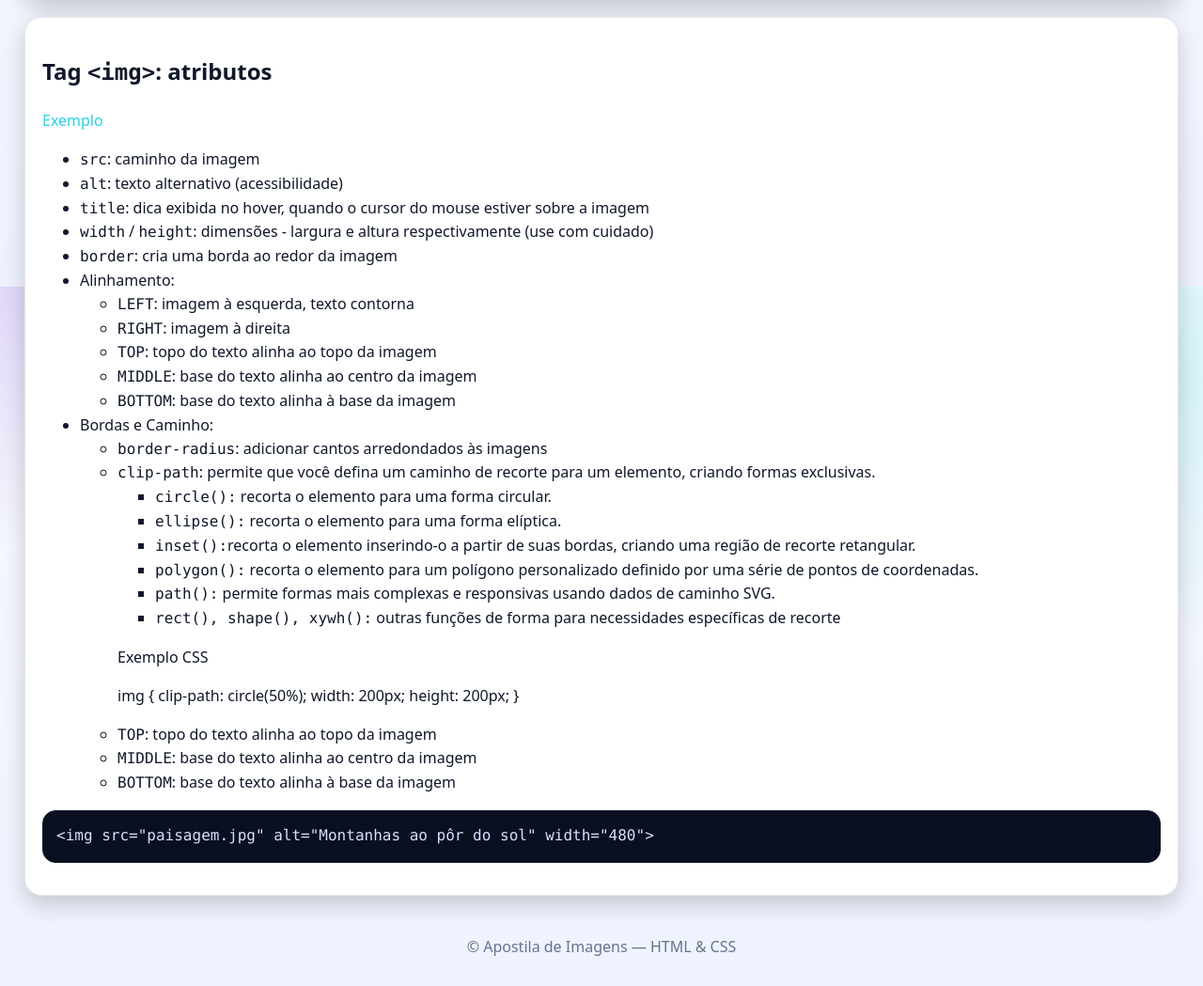
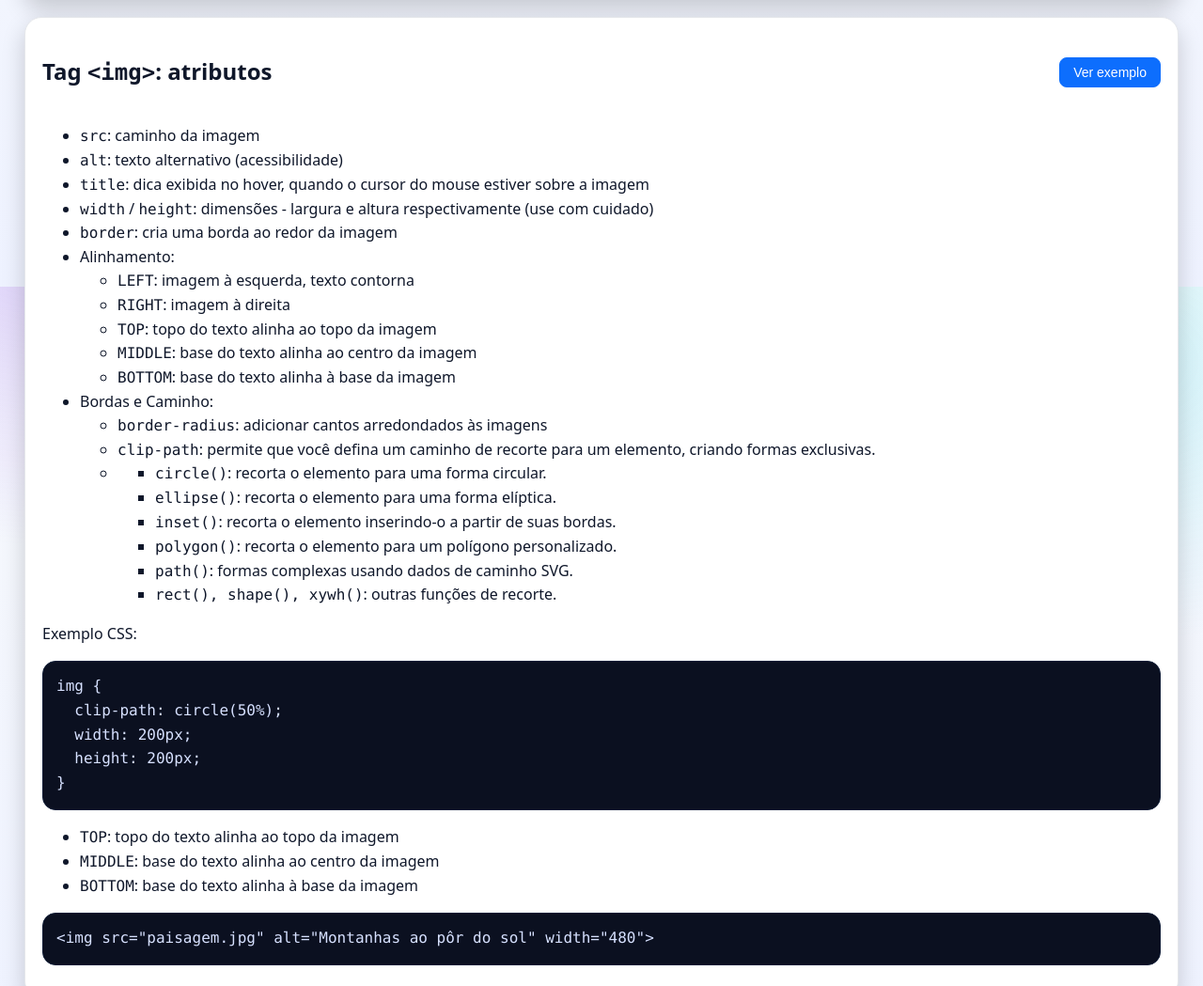
Before and after one commit to Pattp2017/html, a plain HTML site: page imagens-html.html in a window 1280 px wide. Shown: the part 495-1544 px from the top of the page at 94% size. Drawn offline with Linux system fonts and the light colour scheme.

Commit message:
Update imagens-html.html

```diff
--- a/imagens-html.html
+++ b/imagens-html.html
@@ -17,6 +17,30 @@
     main { padding-top: 0 !important; }
     main > *:first-child { margin-top: 0 !important; }
     .header:first-child { margin-top: 0 !important; }
+  </style>
+
+  <!-- Estilos do botão "Ver exemplo" -->
+  <style>
+    .section-title {
+      display: flex;
+      align-items: center;
+      justify-content: space-between;
+      gap: 12px;
+      flex-wrap: wrap;
+    }
+    .btn-link {
+      display: inline-block;
+      padding: 8px 14px;
+      border: 1px solid #0d6efd;
+      border-radius: 8px;
+      text-decoration: none;
+      font: 500 14px/1 Arial, sans-serif;
+      background: #0d6efd;
+      color: #fff;
+      transition: transform .02s ease, opacity .2s ease;
+    }
+    .btn-link:hover { opacity: .9; }
+    .btn-link:active { transform: translateY(1px); }
   </style>
 </head>
 <body>
@@ -56,9 +80,13 @@
         </div>
       </section>
 
-      <section class="card">
-        <h2>Tag <code>&lt;img&gt;</code>: atributos </h2>
-        <a href:"exemplo-imagem.html">Exemplo</a>
+      <!-- SEÇÃO ALTERADA: título + botão para exemplo-imagem.html -->
+      <section class="card" id="tag-atributos">
+        <div class="section-title">
+          <h2>Tag <code>&lt;img&gt;</code>: atributos</h2>
+          <a class="btn-link" href="exemplo-imagem.html">Ver exemplo</a>
+        </div>
+
         <ul>
           <li><code>src</code>: caminho da imagem</li>
           <li><code>alt</code>: texto alternativo (acessibilidade)</li>
@@ -78,30 +106,37 @@
             <ul>
               <li><code>border-radius</code>: adicionar cantos arredondados às imagens</li>
               <li><code>clip-path</code>: permite que você defina um caminho de recorte para um elemento, criando formas exclusivas.</li>
+              <li>
                 <ul>
-                <li><code>circle():</code> recorta o elemento para uma forma circular.</li>
-                <li><code>ellipse():</code> recorta o elemento para uma forma elíptica. </li>
-                <li><code>inset():</code>recorta o elemento inserindo-o a partir de suas bordas, criando uma região de recorte retangular. </li>
-                <li><code>polygon():</code> recorta o elemento para um polígono personalizado definido por uma série de pontos de coordenadas. </li>
-                <li><code>path():</code> permite formas mais complexas e responsivas usando dados de caminho SVG. </li>
-                <li><code>rect(), shape(), xywh():</code> outras funções de forma para necessidades específicas de recorte</li>
+                  <li><code>circle()</code>: recorta o elemento para uma forma circular.</li>
+                  <li><code>ellipse()</code>: recorta o elemento para uma forma elíptica.</li>
+                  <li><code>inset()</code>: recorta o elemento inserindo-o a partir de suas bordas.</li>
+                  <li><code>polygon()</code>: recorta o elemento para um polígono personalizado.</li>
+                  <li><code>path()</code>: formas complexas usando dados de caminho SVG.</li>
+                  <li><code>rect(), shape(), xywh()</code>: outras funções de recorte.</li>
                 </ul>
-              <p>Exemplo CSS </p>
-              <p>
-              <p>img {
+              </li>
+            </ul>
+          </li>
+        </ul>
+
+        <p>Exemplo CSS:</p>
+        <pre><code>img {
   clip-path: circle(50%);
   width: 200px;
   height: 200px;
-              }</p>
+}</code></pre>
+
+        <ul>
           <li><code>TOP</code>: topo do texto alinha ao topo da imagem</li>
           <li><code>MIDDLE</code>: base do texto alinha ao centro da imagem</li>
           <li><code>BOTTOM</code>: base do texto alinha à base da imagem</li>
         </ul>
-          </li>
-        </ul>
+
         <pre><code>&lt;img src="paisagem.jpg" alt="Montanhas ao pôr do sol" width="480"&gt;</code></pre>
       </section>
-      <footer>© Apostila de Imagens — HTML & CSS</footer>
+
+      <footer>© Apostila de Imagens — HTML &amp; CSS</footer>
     </main>
   </div>
 
```
Lines whose indentation alone changed are shown as unchanged.
